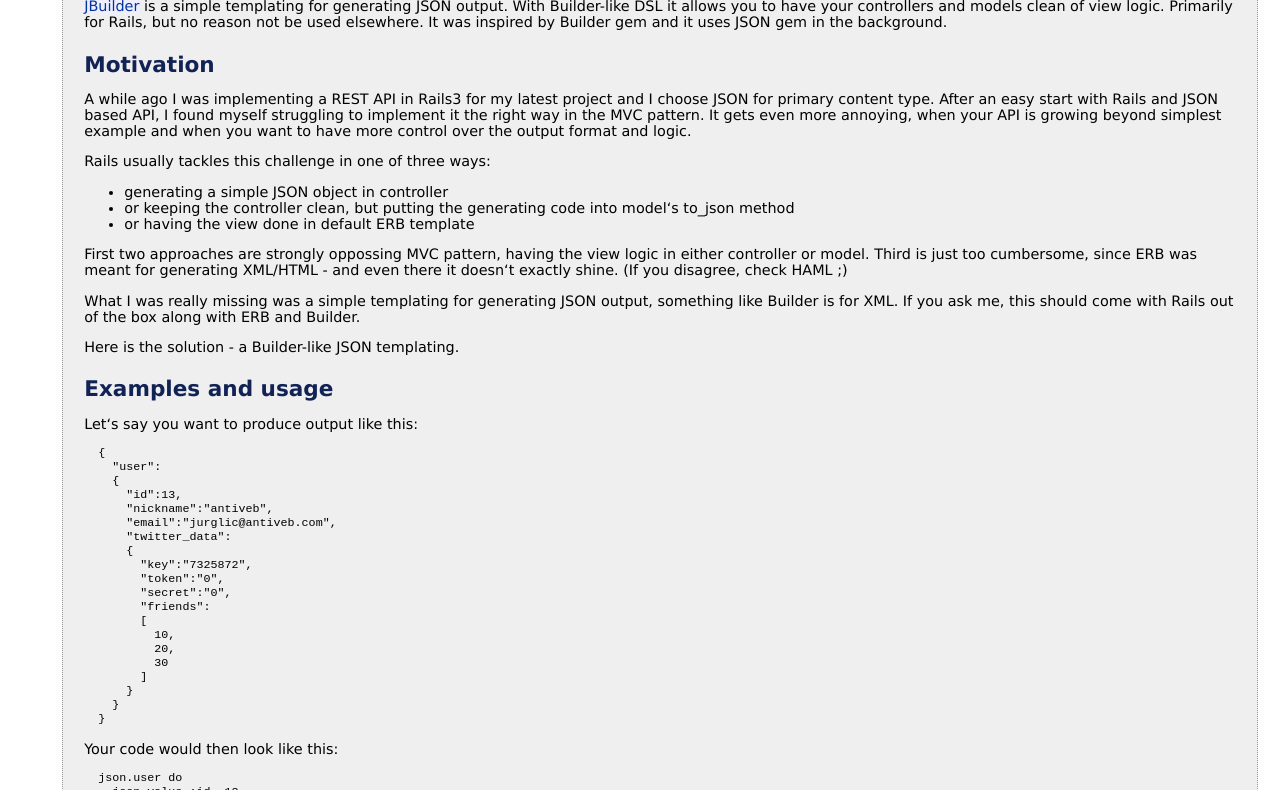
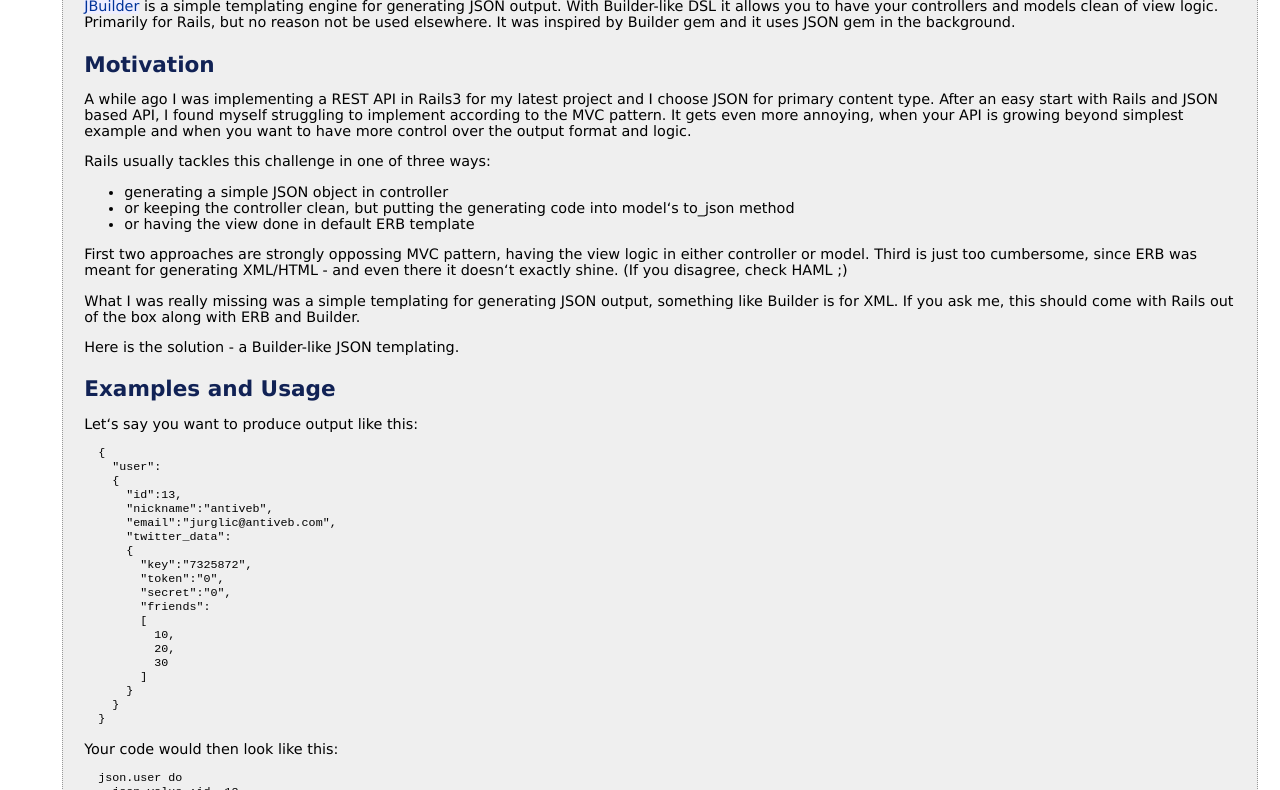
Before and after one commit to hisenb3rg/JBuilder, a plain HTML site: page doc/files/README_rdoc.html in a window 1280 px wide. Shown: the part 132-922 px from the top of the page. Drawn offline with Linux system fonts and the light colour scheme.

Commit message:
Some docs mods

```diff
--- a/doc/files/README_rdoc.html
+++ b/doc/files/README_rdoc.html
@@ -56,7 +56,7 @@
     </tr>
     <tr class="top-aligned-row">
       <td><strong>Last Update:</strong></td>
-      <td>Thu Oct 14 00:37:53 +0200 2010</td>
+      <td>Thu Oct 14 00:40:36 +0200 2010</td>
     </tr>
     </table>
   </div>
@@ -71,20 +71,20 @@
     <div id="description">
       <h1><a href="../classes/JBuilder.html">JBuilder</a> JSON Templating</h1>
 <p>
-<a href="../classes/JBuilder.html">JBuilder</a> is a simple templating for
-generating JSON output. With Builder-like DSL it allows you to have your
-controllers and models clean of view logic. Primarily for Rails, but no
-reason not be used elsewhere. It was inspired by Builder gem and it uses
-JSON gem in the background.
+<a href="../classes/JBuilder.html">JBuilder</a> is a simple templating
+engine for generating JSON output. With Builder-like DSL it allows you to
+have your controllers and models clean of view logic. Primarily for Rails,
+but no reason not be used elsewhere. It was inspired by Builder gem and it
+uses JSON gem in the background.
 </p>
 <h2>Motivation</h2>
 <p>
 A while ago I was implementing a REST API in Rails3 for my latest project
 and I choose JSON for primary content type. After an easy start with Rails
-and JSON based API, I found myself struggling to implement it the right way
-in the MVC pattern. It gets even more annoying, when your API is growing
-beyond simplest example and when you want to have more control over the
-output format and logic.
+and JSON based API, I found myself struggling to implement according to the
+MVC pattern. It gets even more annoying, when your API is growing beyond
+simplest example and when you want to have more control over the output
+format and logic.
 </p>
 <p>
 Rails usually tackles this challenge in one of three ways:
@@ -115,7 +115,7 @@
 <p>
 Here is the solution - a Builder-like JSON templating.
 </p>
-<h2>Examples and usage</h2>
+<h2>Examples and Usage</h2>
 <p>
 Let&#8216;s say you want to produce output like this:
 </p>
```
Also changed, not shown: 2 other files.
